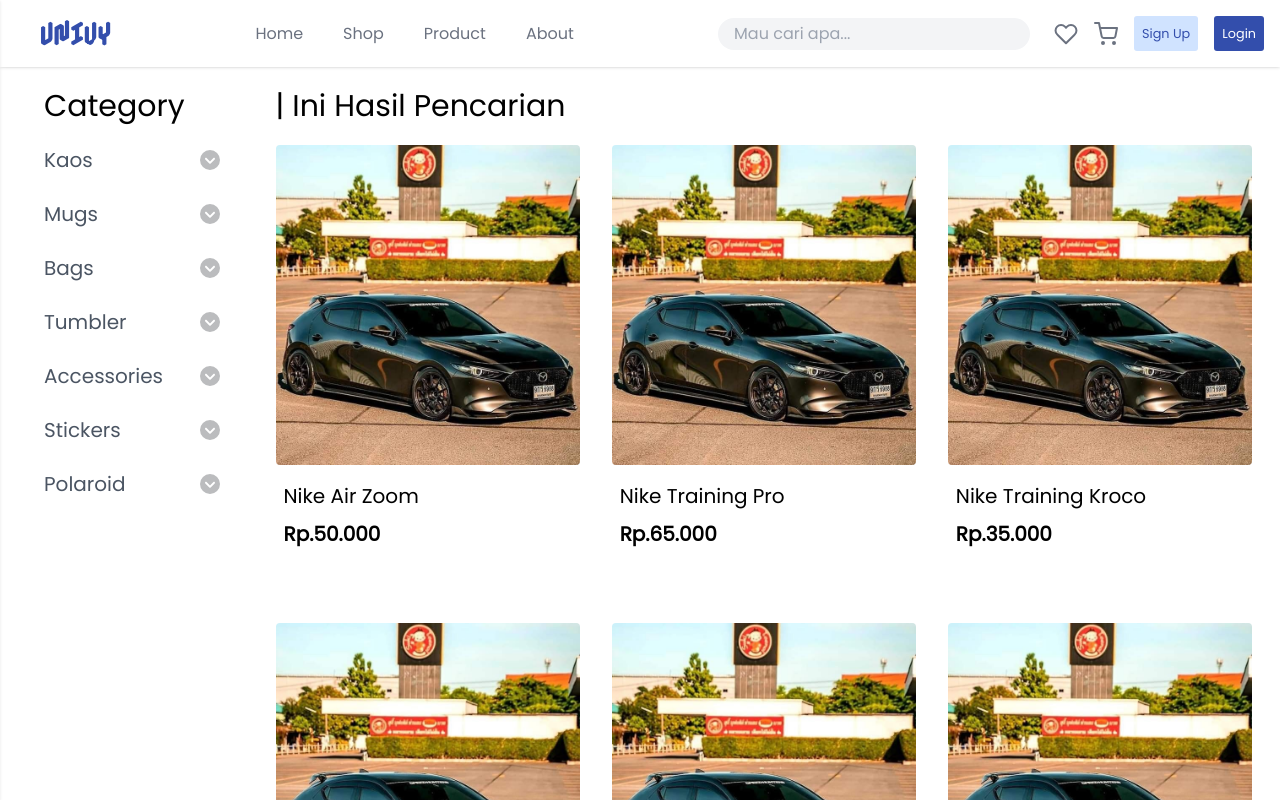
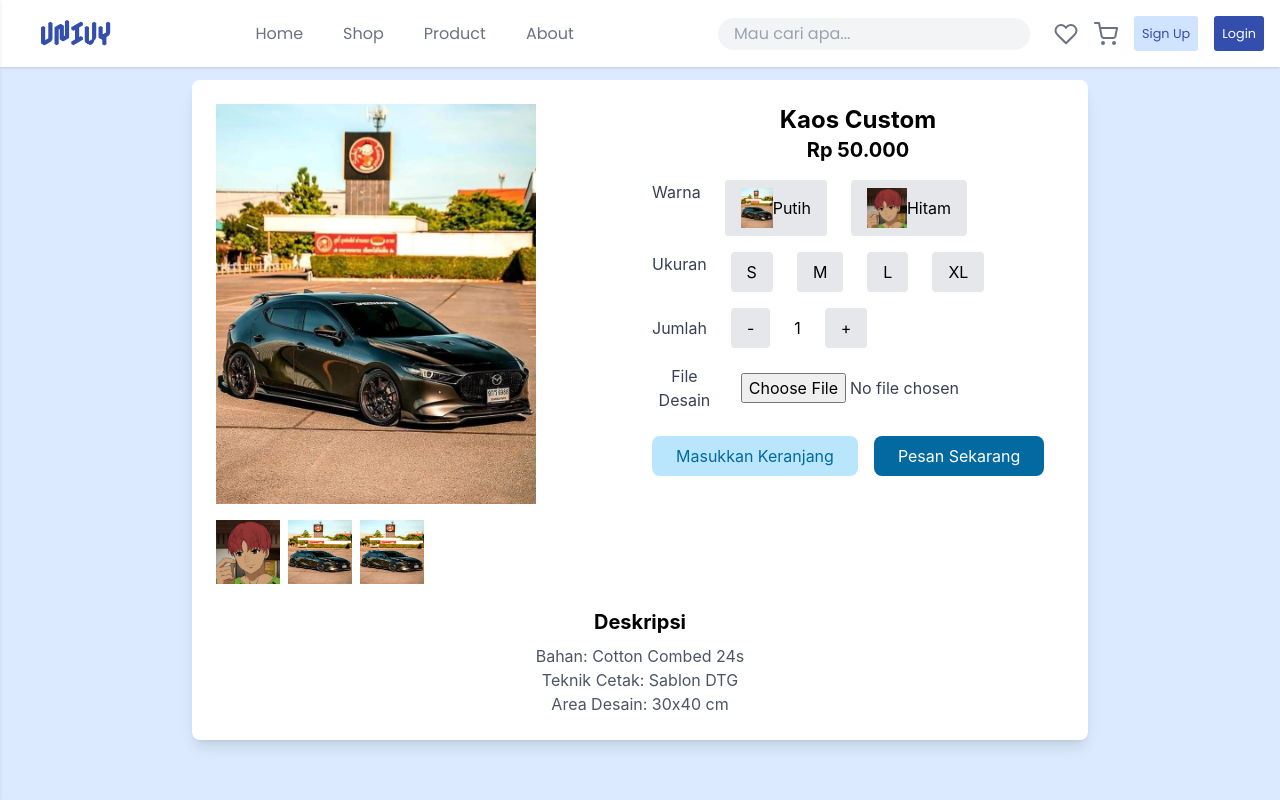
Before and after one commit to ViaoraAlbino/enggan_ngoding, a React (Vite) app in the folder frontend/: page / in a window 1280 px wide. Shown: the top 800 px of the page. Built offline with nearby package versions, Linux system fonts and the light colour scheme.

Commit message:
Hari ke 11

```diff
--- a/frontend/src/App.jsx
+++ b/frontend/src/App.jsx
@@ -6,13 +6,15 @@ import Product from './components/Product';
 import Sebelumfooter from './components/Sebelumfooter';
 import Footer from './components/Footer';
 import Profile from './pages/Profiles';
+import ProductDetails from './components/ProductDetails';
 
 function App() {
   return (
     <div className="App">
       <Navbar />
       {/* <Profile /> */}
-      <Content />
+      {/* <Content /> */}
+      <ProductDetails/>
       {/* <Product /> */}
       <Sebelumfooter />
       <Footer />
--- /dev/null
+++ b/frontend/src/components/ProductDetails.jsx
@@ -0,0 +1,90 @@
+import React, { useState } from 'react';
+
+const ProductDetails = () => {
+  const [quantity, setQuantity] = useState(1);
+  const [file, setFile] = useState(null);
+
+  const handleQuantityChange = (amount) => {
+    setQuantity((prevQuantity) => Math.max(1, prevQuantity + amount));
+  };
+
+  const handleFileChange = (event) => {
+    setFile(event.target.files[0]);
+  };
+
+  return (
+    <div className="p-6 bg-blue-100 min-h-screen mt-14">
+      <div className="max-w-4xl mx-auto bg-white p-6 rounded-lg shadow-lg">
+        <div className="flex flex-col md:flex-row">
+          <div className="flex-1">
+            <img src="src/assets/gambar/test.jpg" alt="Kaos Custom" className="w-80 h-auto" />
+            <div className="flex mt-4 space-x-2">
+              <img src="src/assets/gambar/me.jpg" alt="Front" className="w-16 h-16" />
+              <img src="src/assets/gambar/test.jpg" alt="Back" className="w-16 h-16" />
+              <img src="src/assets/gambar/test.jpg" alt="Back" className="w-16 h-16" />
+            </div>
+          </div>
+          <div className="flex-1 mt-6 md:mt-0 md:ml-6">
+            <h1 className="text-2xl font-bold">Kaos Custom</h1>
+            <p className="text-xl font-bold">Rp 50.000</p>
+            <div className="mt-4">
+              <div className="flex space-x-6">
+                <label className="block text-gray-700">Warna</label>
+                <button className="px-4 py-2 bg-gray-200 rounded">
+                    <div className='flex space-x-4 items-center'>
+                        <img src="src/assets/gambar/test.jpg" alt="white" className='w-15 h-10'/>
+                        Putih
+                    </div>
+                </button>
+                <button className="px-4 py-2 bg-gray-200 rounded">
+                    <div className='flex space-x-4 items-center'>
+                        <img src="src/assets/gambar/me.jpg" alt="black" className='w-15 h-10' />
+                        Hitam
+                    </div>
+                </button>
+              </div>
+            </div>
+            <div className="mt-4">
+              <div className="flex space-x-6">
+                <label className="block text-gray-700">Ukuran</label>
+                <button className="px-4 py-2 bg-gray-200 rounded">S</button>
+                <button className="px-4 py-2 bg-gray-200 rounded">M</button>
+                <button className="px-4 py-2 bg-gray-200 rounded">L</button>
+                <button className="px-4 py-2 bg-gray-200 rounded">XL</button>
+              </div>
+            </div>
+            <div className="mt-4">
+              <div className="flex items-center space-x-6">
+                <label className="block text-gray-700">Jumlah</label>
+                <button onClick={() => handleQuantityChange(-1)} className="px-4 py-2 bg-gray-200 rounded">-</button>
+                <span>{quantity}</span>
+                <button onClick={() => handleQuantityChange(1)} className="px-4 py-2 bg-gray-200 rounded">+</button>
+              </div>
+            </div>
+            <div className="mt-4">
+                <div className="flex items-center space-x-6">
+                    <label className="block text-gray-700">File Desain</label>
+                    <input type="file" onChange={handleFileChange} className="block w-full text-gray-700" />
+                    {file && <p className="mt-2 text-gray-600">{file.name}</p>}
+                </div>
+            </div>
+            <div className="mt-6 flex space-x-4">
+              <button className="px-6 py-2 bg-sky-200 text-sky-700 rounded-lg">Masukkan Keranjang</button>
+              <button className="px-6 py-2 bg-sky-700 text-white rounded-lg">Pesan Sekarang</button>
+            </div>
+          </div>
+        </div>
+        <div className="mt-6">
+          <h2 className="text-xl font-bold">Deskripsi</h2>
+          <p className="mt-2 text-gray-600">
+            Bahan: Cotton Combed 24s <br />
+            Teknik Cetak: Sablon DTG <br />
+            Area Desain: 30x40 cm <br />
+          </p>
+        </div>
+      </div>
+    </div>
+  );
+};
+
+export default ProductDetails;
```
